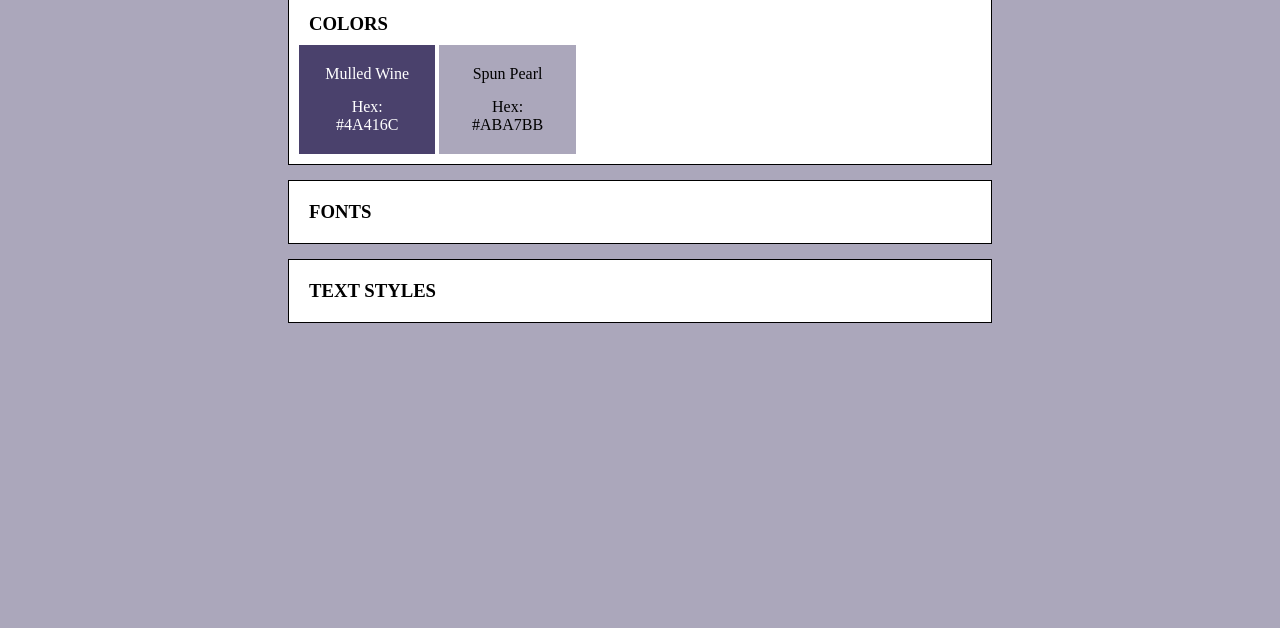
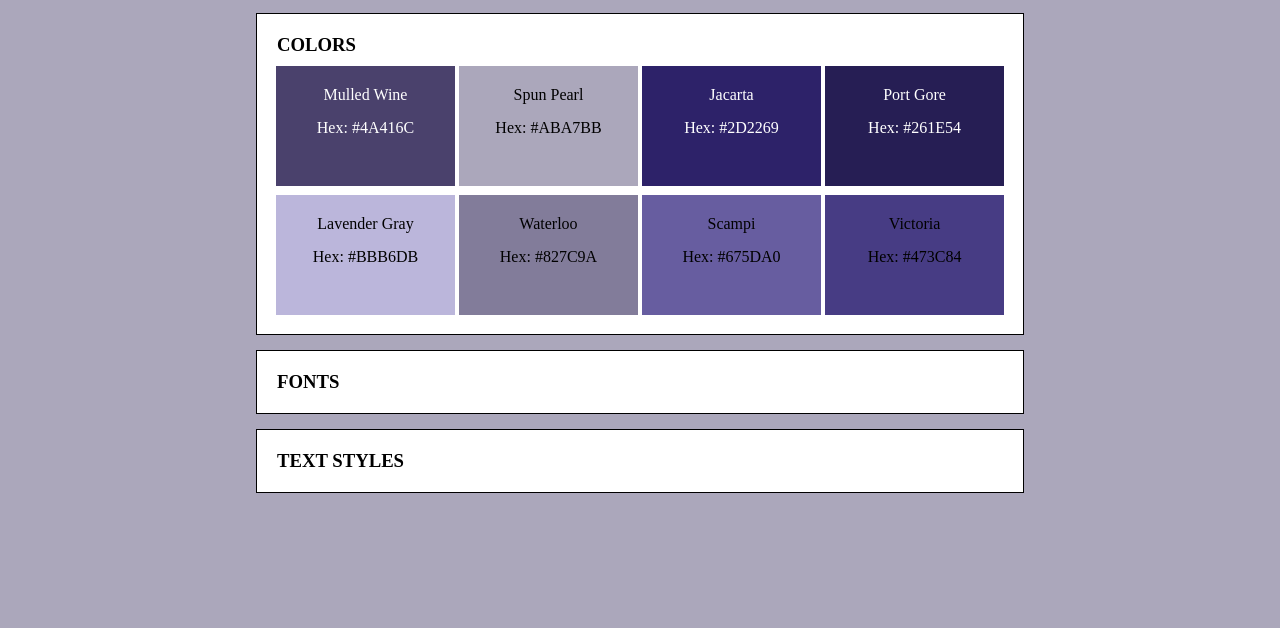
Before and after one commit to JBaseIt/WDS, a plain HTML site: page index.html in a window 1280 px wide. Shown: the part 172-800 px from the top of the page. Drawn offline with Linux system fonts and the light colour scheme; a web font is replaced by a local one.

Commit message:
Filled color section; updated nav bar

```diff
--- a/index.html
+++ b/index.html
@@ -19,13 +19,37 @@
         </nav>
         <div class="boxxy">
             <h3 class="boxxyheader">COLORS</h3>
-            <div class="mulled-wine">
+            <div class="color-box mulled-wine">
                 <p>Mulled Wine</p>
                 <p>Hex: #4A416C</p>
             </div>
-            <div class="spun-pearl">
+            <div class="color-box spun-pearl">
                 <p>Spun Pearl</p>
                 <p>Hex: #ABA7BB</p>
+            </div>
+            <div class="color-box jacarta">
+                <p>Jacarta</p>
+                <p>Hex: #2D2269</p>
+            </div>
+            <div class="color-box port-gore">
+                <p>Port Gore</p>
+                <p>Hex: #261E54</p>
+            </div>
+            <div class="color-box lavender-gray">
+                <p>Lavender Gray</p>
+                <p>Hex: #BBB6DB</p>
+            </div>
+            <div class="color-box waterloo">
+                <p>Waterloo</p>
+                <p>Hex: #827C9A</p>
+            </div>
+            <div class="color-box scampi">
+                <p>Scampi</p>
+                <p>Hex: #675DA0</p>
+            </div>
+            <div class="color-box victoria">
+                <p>Victoria</p>
+                <p>Hex: #473C84</p>
             </div>
         </div>
         <div class="boxxy">
--- a/styles.css
+++ b/styles.css
@@ -4,6 +4,7 @@
     margin: 0;
     padding: 0;
     box-sizing: border-box;
+    overflow: auto;
 }
 
 /* font-family: 'Amatic SC', cursive;
@@ -54,7 +55,7 @@ ul#nav li {
     background-color: #261E54;
     padding: 12px 20px;
     text-align: center;
-    margin: 0 auto;
+    margin: 10px auto 6px;
 }
 
 ul#nav a {
@@ -68,10 +69,16 @@ ul#nav a:hover {
     color: #BBB6DB;
 }
 
+ul#nav li:hover {
+    background-color: #4A416C;
+}
+
 /* Body */
 
 .boxxyheader {
     padding: 10px;
+    clear: both;
+    text-align: left;
 }
 
 body {
@@ -84,35 +91,68 @@ body {
     background-color: white;
     margin: 15px auto;
     padding: 10px;
-    width: 55%;
+    width: 60%;
     position: relative;
+    text-align: center;
+}
+
+p {
+    text-align: center;
+    padding: 5px;
+    margin: 5px;
 }
 
 /* Color Boxes */
 
+.color-box {
+    width: 24%;
+    padding: 10px;
+    display: inline-block;
+    height: 120px;
+    margin: 0 auto 5px auto;
+    min-width: 150px;
+}
+
 .mulled-wine {
     background-color: #4A416C;
-    width: 20%;
-    padding: 10px;
-    display: inline-block;
 }
 
 .mulled-wine p {
-    text-align: center;
     color: white;
-    padding: 5px;
-    margin: 5px;
 }
 
 .spun-pearl {
     background-color: #ABA7BB;
-    width: 20%;
-    padding: 10px;
-    display: inline-block;
 }
 
-.spun-pearl p {
-    text-align: center;
-    padding: 5px;
-    margin: 5px;
+.jacarta {
+    background-color: #2D2269;
 }
+
+.jacarta p {
+    color: white;
+}
+
+.port-gore {
+    background-color: #261E54;
+}
+
+.port-gore {
+    color: white;
+}
+
+.lavender-gray {
+    background-color: #BBB6DB;
+}
+
+.waterloo {
+    background-color: #827C9A;
+}
+
+.scampi {
+    background-color: #675DA0;
+}
+
+.victoria {
+    background-color: #473C84;
+}
```
